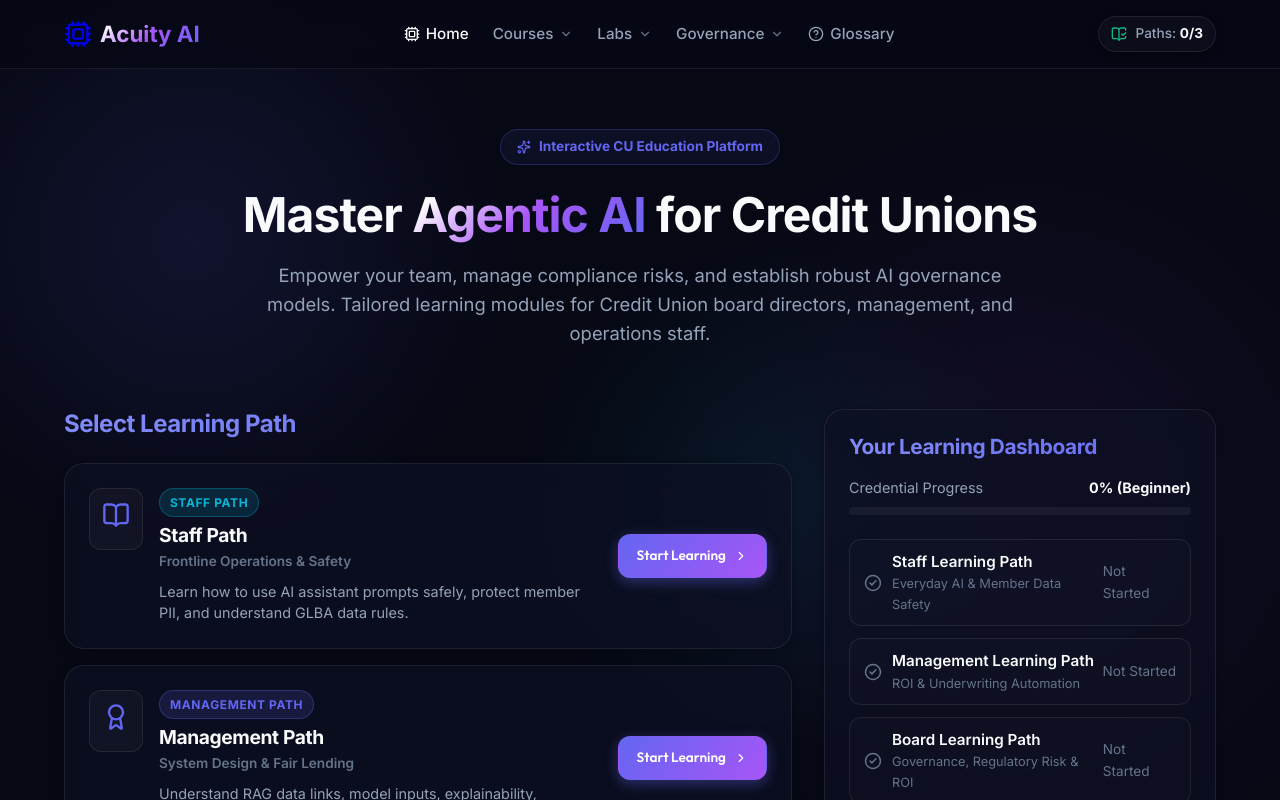
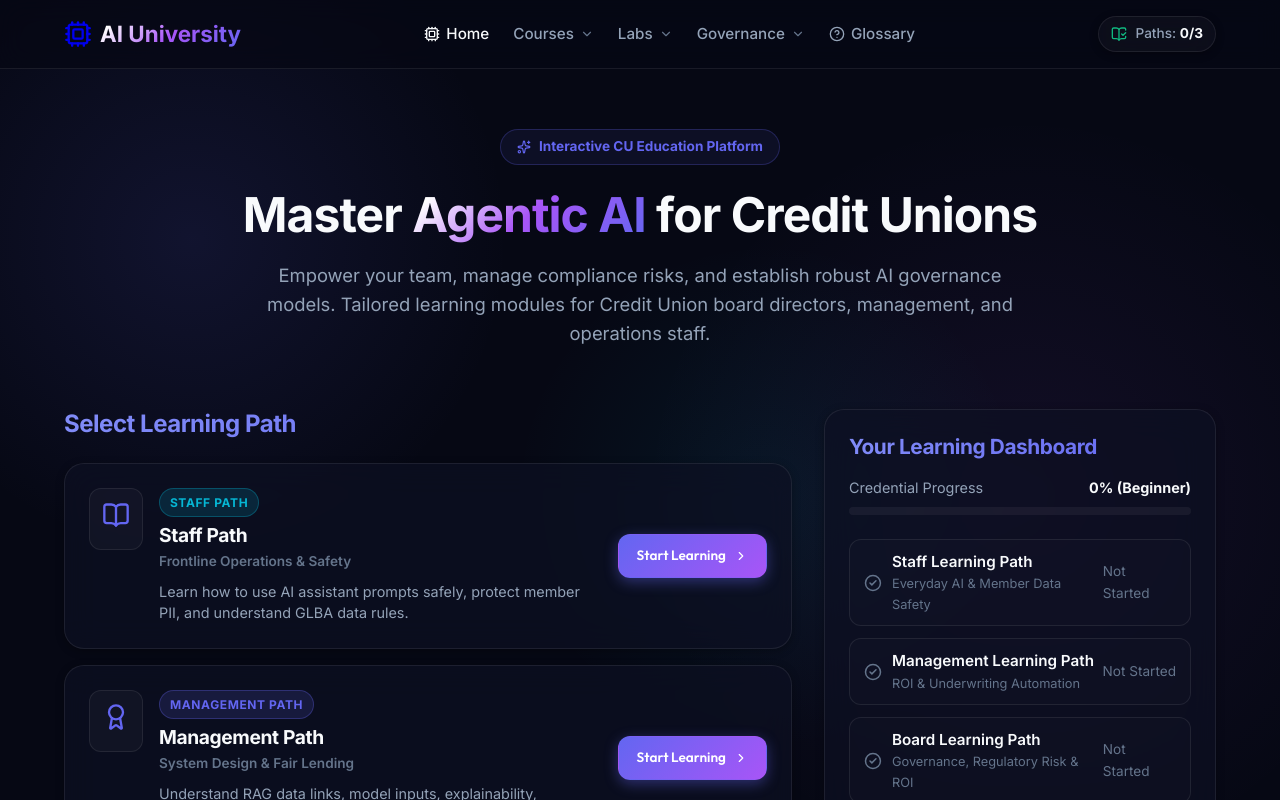
Before and after one commit to cilleyperson/ai-edu, a Next.js app: page / in a window 1280 px wide. Shown: the top 800 px of the page. Built offline with nearby package versions, Linux system fonts and the light colour scheme.

Commit message:
chore: rename platform to AI University

```diff
--- a/src/app/layout.tsx
+++ b/src/app/layout.tsx
@@ -18,7 +18,7 @@ const inter = Inter({
 });
 
 export const metadata: Metadata = {
-  title: "Acuity AI | Agentic AI Education for Credit Unions",
+  title: "AI University | Agentic AI Education for Credit Unions",
   description: "Interactive online learning platform designed to teach Agentic AI concepts, safety, risk assessment, and governance to Credit Union staff, management, and boards.",
   keywords: "credit union, agentic ai, ai governance, ai risk matrix, artificial intelligence, credit union boards",
 };
--- a/src/app/risk-matrix/page.tsx
+++ b/src/app/risk-matrix/page.tsx
@@ -137,7 +137,7 @@ export default function RiskMatrixPage() {
       recommendations.push("Audit Logging: Pipe all transactions made by the agent into an immutable syslog tracker for NCUA auditing.");
     }
     if (answers.member_interaction >= 50) {
-      recommendations.push("Explicit Disclosure: Disclose AI identity at prompt initialization (e.g. 'I am Acuity AI, an automated assistant...').");
+      recommendations.push("Explicit Disclosure: Disclose AI identity at prompt initialization (e.g. 'I am AI University Assistant, an automated assistant...').");
       recommendations.push("Opt-out Bypass: Provide a one-click escape to a live human employee in the credit union call center.");
     }
     if (answers.manual_fallback >= 50) {
--- a/src/components/Header.tsx
+++ b/src/components/Header.tsx
@@ -82,7 +82,7 @@ export default function Header() {
       <div className="container header-container">
         <Link href="/" className="logo">
           <Cpu className="gradient-text-indigo" style={{ width: 28, height: 28 }} />
-          <span className="gradient-text" style={{ fontSize: "1.4rem", fontWeight: 800 }}>Acuity AI</span>
+          <span className="gradient-text" style={{ fontSize: "1.4rem", fontWeight: 800 }}>AI University</span>
         </Link>
 
         {/* Desktop Navigation */}
```
Also changed, not shown: 1 other file (tests, documents, lock files or other folders).
